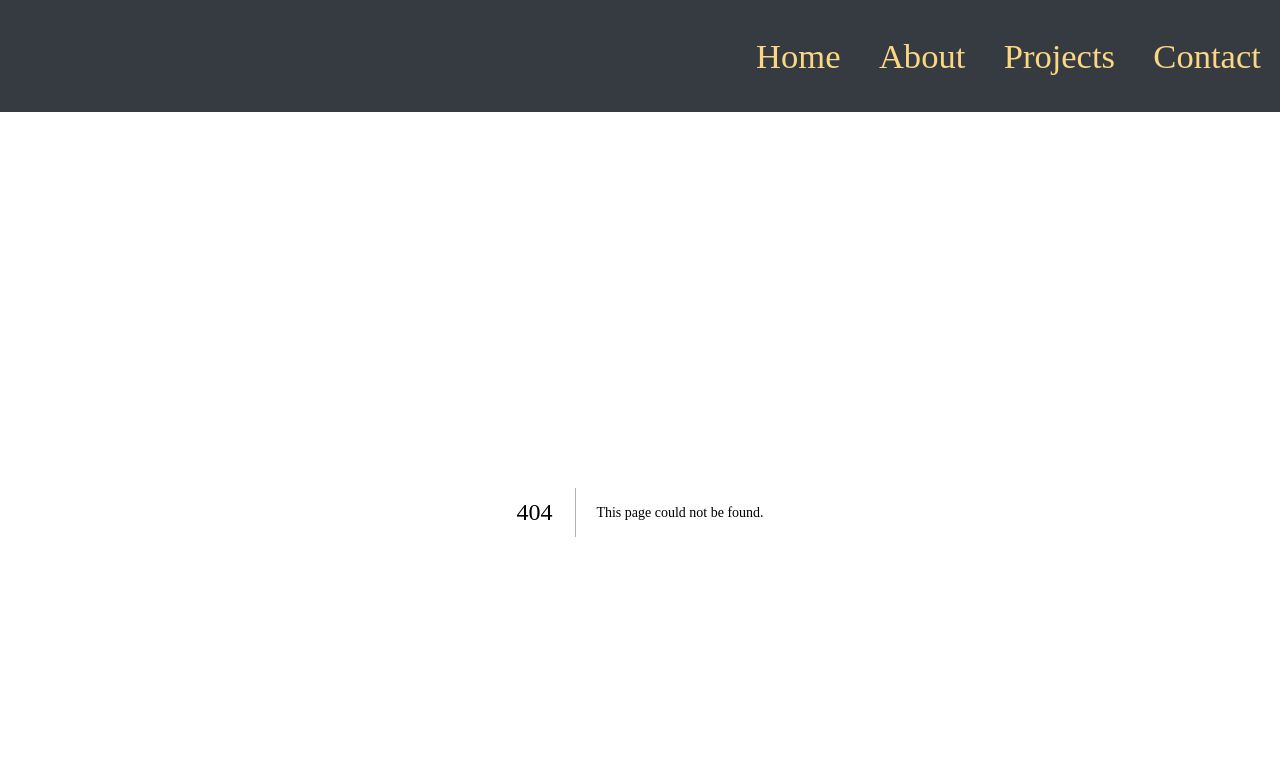
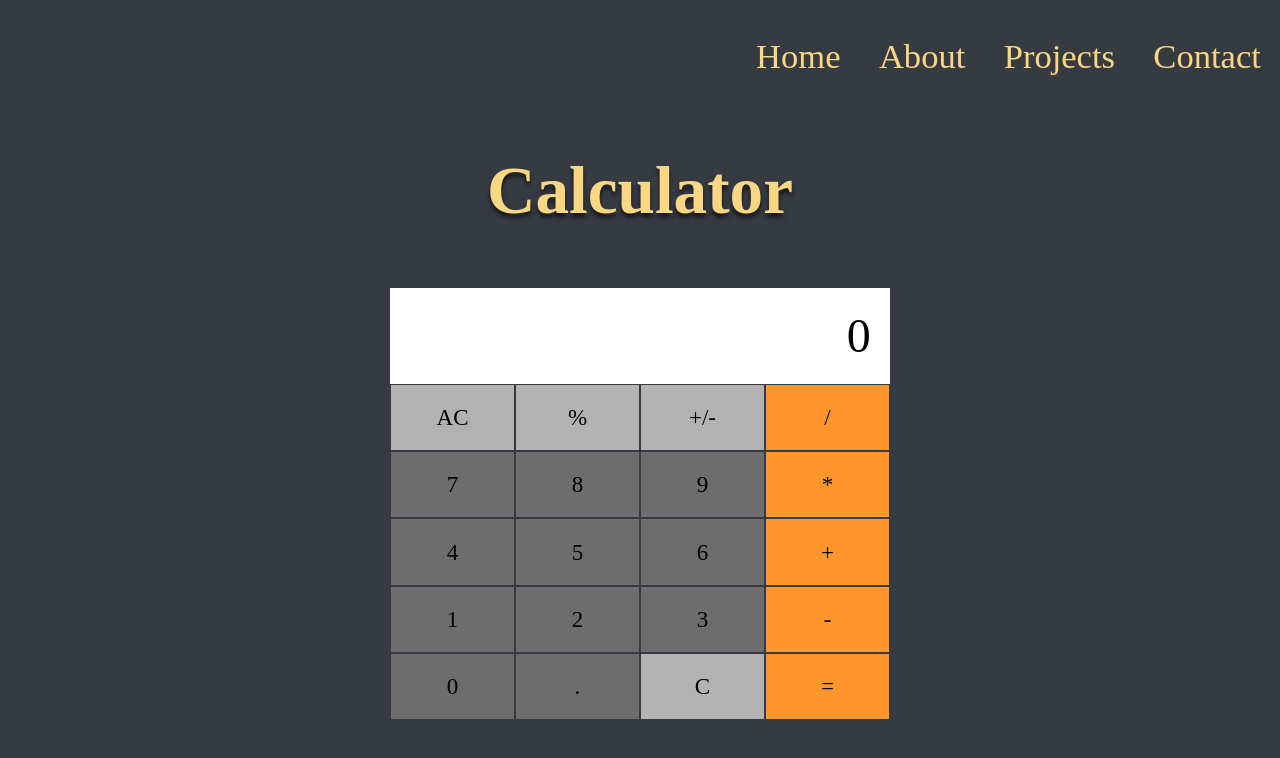
Before and after one commit to RaspberryChaos/my-portfolio, a Next.js app: page /mini-projects/calculator in a window 1280 px wide. Before the commit this address had no page. Shown: the top 758 px of the page. Built offline with nearby package versions, Linux system fonts and the light colour scheme; a web font is replaced by a local one.

Commit message:
percentage, negative/positive functions added

```diff
--- /dev/null
+++ b/pages/mini-projects/calculator.js
@@ -0,0 +1,144 @@
+import React from 'react';
+import { useState, useEffect } from 'react';
+import styles from "../../styles/Calculator.module.css";
+
+
+const calculator = () => {
+
+    const [prevNumber, setPrevNumber] = useState("");
+    const [currentNumber, setCurrentNumber] = useState("");
+    const [input, setInput] = useState("0");
+    const [operator, setOperator] = useState(null);
+    const [total, setTotal] = useState(false);
+
+    useEffect(() => {
+        setInput(currentNumber)
+    }, [currentNumber]);
+
+    useEffect(() => {
+        setInput("0")
+    }, []);
+
+    const reset = () => {
+        setPrevNumber("");
+        setCurrentNumber("");
+        setInput("0");
+        setOperator(null);
+        setTotal(false);
+    }
+
+    const inputNumber = (e) => {
+        const inputValue = e.target.getAttribute("value");
+
+        if(currentNumber.includes(".") && inputValue === ".") return;
+
+        if(total) {
+            setPrevNumber("");
+        }
+        currentNumber ? setCurrentNumber(prev => prev + inputValue) : setCurrentNumber(inputValue);
+        setTotal(false);
+    }
+
+    const inputOperator = (e) => {
+        setTotal(false);
+        setOperator(e.target.getAttribute("value"));
+        if (currentNumber === "") return;
+        if (prevNumber !== "") {
+            equals();
+        } else {
+            setPrevNumber(currentNumber);
+            setCurrentNumber("")
+        }
+    }
+
+    const equals = (e) => {
+
+        if(e?.target.innerText === "=") {
+            setTotal(true);
+        }
+        let calc;
+        switch (operator) {
+          case "/":
+            calc = String(parseFloat(prevNumber) / parseFloat(currentNumber));
+            break;
+          case "+":
+            calc = String(parseFloat(prevNumber) + parseFloat(currentNumber));
+            break;
+          case "*":
+            calc = String(parseFloat(prevNumber) * parseFloat(currentNumber));
+            break;
+          case "-":
+            calc = String(parseFloat(prevNumber) - parseFloat(currentNumber));
+            break;
+          default:
+            return;
+        }
+        setInput("");
+        setPrevNumber(calc);
+        setCurrentNumber("");
+    }
+
+    const clearInput = () => {
+        // if(!input) return;
+        // const updateInput = input.slice(0,-1);
+        // setInput(updateInput);
+        // setTotal(0);
+    }
+
+    const percentage = () => {
+        console.log("percentage clicked");
+        prevNumber ? setCurrentNumber(String(parseFloat(currentNumber) / 100 * prevNumber)):
+        setCurrentNumber(String(parseFloat(currentNumber) / 100));
+    }
+
+    const positiveNegative = () => {
+        console.log("positive/negative clicked");
+        if(currentNumber.charAt(0) === "-") {
+            setCurrentNumber(currentNumber.substring(1));
+        } else {
+            setCurrentNumber("-" + currentNumber);
+        }
+    }
+
+    return (
+        <div>
+            <h1 className="pageTitle">Calculator</h1>
+            <div className={styles.calculatorContainer}>
+            <div className={styles.screen}>
+                <p className={styles.total}> {input !== "" || input === "0" ? input : prevNumber }</p>
+
+            </div>
+            <div className={styles.wrapper}>
+            {/* Row 1 */}
+                <div className={styles.lightButton} onClick={reset}>AC</div>
+                <div className={styles.lightButton} onClick={percentage}>%</div>
+                <div className={styles.lightButton} onClick={positiveNegative}>+/-</div>
+                <div className={styles.operator} onClick={inputOperator} value="/">/</div>
+            {/* Row 2 */}
+                <div className={styles.darkButton} onClick={inputNumber} value={7}>7</div>
+                <div className={styles.darkButton} onClick={inputNumber} value={8}>8</div>
+                <div className={styles.darkButton} onClick={inputNumber} value={9}>9</div>
+                <div className={styles.operator} onClick={inputOperator} value="*">*</div>
+            {/* Row 3 */}
+                <div className={styles.darkButton} onClick={inputNumber} value={4}>4</div>
+                <div className={styles.darkButton} onClick={inputNumber} value={5}>5</div>
+                <div className={styles.darkButton} onClick={inputNumber} value={6}>6</div>
+                <div className={styles.operator} onClick={inputOperator} value="+">+</div>
+            {/* Row 4 */}
+                <div className={styles.darkButton} onClick={inputNumber} value={1}>1</div>
+                <div className={styles.darkButton} onClick={inputNumber} value={2}>2</div>
+                <div className={styles.darkButton} onClick={inputNumber} value={3}>3</div>
+                <div className={styles.operator} onClick={inputOperator} value="-">-</div>
+            {/* Row 5 */}
+                <div className={styles.darkButton} onClick={inputNumber} value={0}>0</div>
+                <div className={styles.darkButton} onClick={inputNumber} value=".">.</div>
+                <div className={styles.lightButton} onClick={clearInput}>C</div>
+                <div className={styles.operator} onClick={equals}>=</div>
+
+            </div>
+            </div>
+        </div>
+    )
+}
+
+export default calculator
--- a/styles/Calculator.module.css
+++ b/styles/Calculator.module.css
@@ -31,10 +31,6 @@
     padding: 0 1rem;
 }
 
-.sum {
-    font-size: 1rem;
-}
-
 .total {
     font-size: 2.5rem;
 }
```
Also changed, not shown: pages/calculator.js (deleted, +0 -91 lines).
